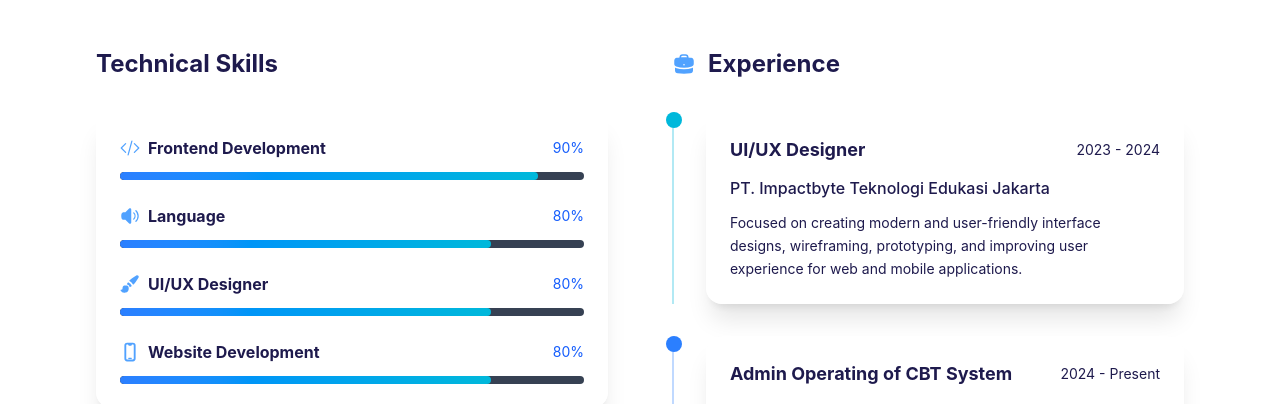
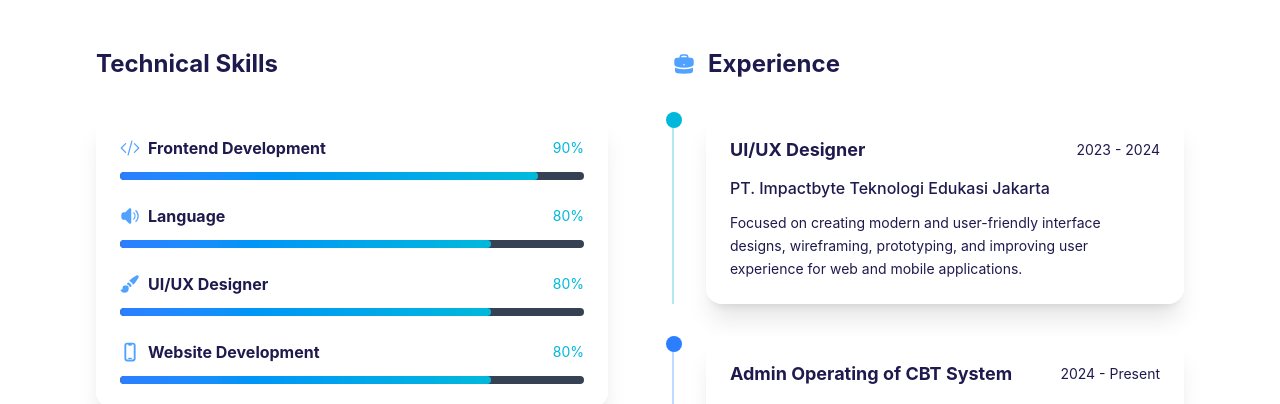
Before and after one commit to senmarutech/portfolio-senmarutech, a React (Vite) app: page / in a window 1280 px wide. Shown: the part 1780-2184 px from the top of the page. Built offline with nearby package versions, Linux system fonts and the light colour scheme.

Commit message:
upload project

```diff
--- a/src/components/Skills.jsx
+++ b/src/components/Skills.jsx
@@ -14,7 +14,7 @@ const skills = [
     icon: CodeBracketIcon,
     iconColor: "text-blue-400",
     percentage: 90,
-    percentageColor: "text-blue-600 text-xs md:text-sm",
+    percentageColor: "text-cyan-500 text-xs md:text-sm",
     gradient: "bg-gradient-to-r from-blue-500 to-cyan-500",
   },
   {
@@ -23,7 +23,7 @@ const skills = [
     icon: SpeakerWaveIcon,
     iconColor: "text-blue-400",
     percentage: 80,
-    percentageColor: "text-blue-600 text-xs md:text-sm",
+    percentageColor: "text-cyan-500 text-xs md:text-sm",
     gradient: "bg-gradient-to-r from-blue-500 to-cyan-500",
   },
   {
@@ -32,7 +32,7 @@ const skills = [
     icon: PaintBrushIcon,
     iconColor: "text-blue-400",
     percentage: 80,
-    percentageColor: "text-blue-600 text-xs md:text-sm",
+    percentageColor: "text-cyan-500 text-xs md:text-sm",
     gradient: "bg-gradient-to-r from-blue-500 to-cyan-500",
   },
   {
@@ -41,7 +41,7 @@ const skills = [
     icon: DevicePhoneMobileIcon,
     iconColor: "text-blue-400",
     percentage: 80,
-    percentageColor: "text-blue-600 text-xs md:text-sm",
+    percentageColor: "text-cyan-500 text-xs md:text-sm",
     gradient: "bg-gradient-to-r from-blue-500 to-cyan-500"
   },
 ];
```
